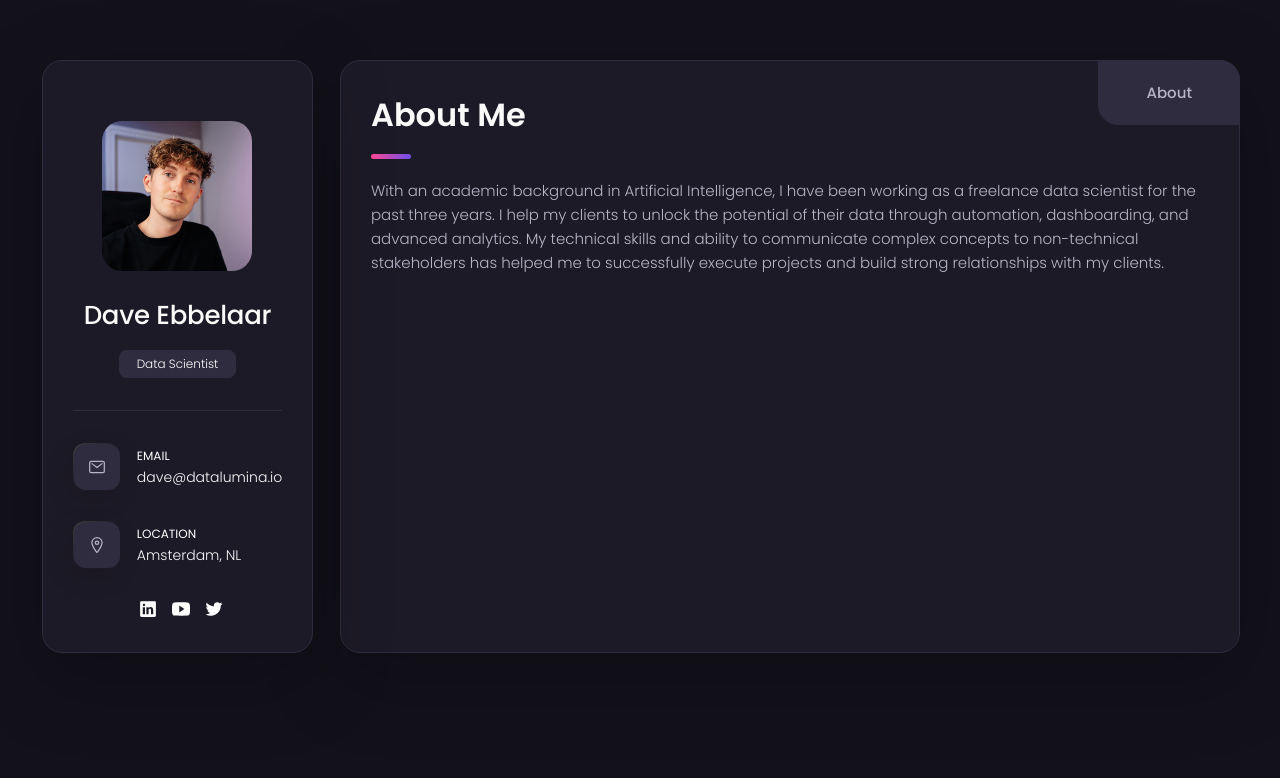
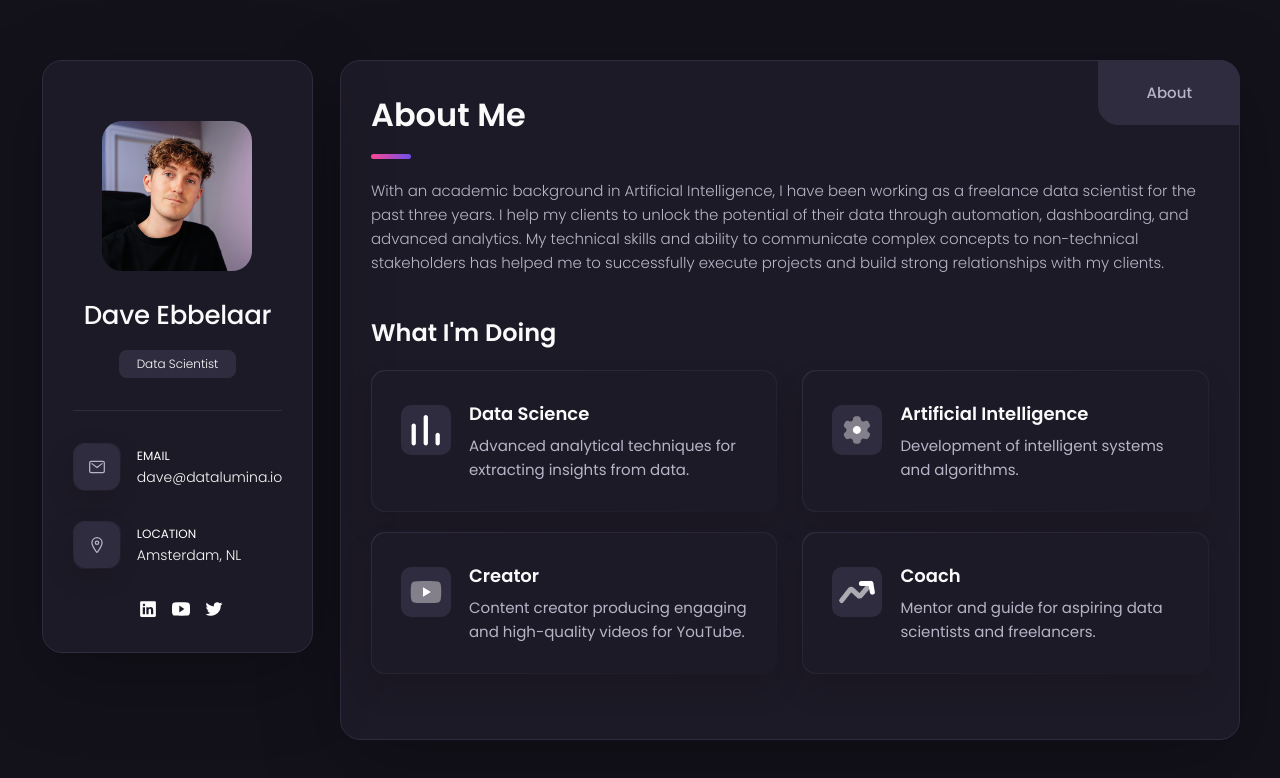
Before and after one commit to daveebbelaar/daveebbelaar.github.io, a plain HTML site: page index.html in a window 1280 px wide. Drawn offline with nearby package versions, Linux system fonts and the light colour scheme.

Commit message:
Service icons

```diff
--- a/assets/css/style.css
+++ b/assets/css/style.css
@@ -24,8 +24,8 @@
   /* gradient */
 
   --bg-gradient-onyx: linear-gradient(to bottom right,
-      ##13111a 3%,
-      ##13111a 97%);
+      #13111a 3%,
+      #13111a 97%);
   --bg-gradient-jet: linear-gradient(to bottom right,
       hsla(240, 1%, 18%, 0.251) 0%,
       hsla(240, 2%, 11%, 0) 100%), hsl(240, 2%, 13%);
@@ -36,8 +36,8 @@
       hsla(45, 88%, 44%, 0.251) 0%,
       hsla(35, 100%, 68%, 0) 59.86%), hsl(240, 2%, 13%);
   --border-gradient-onyx: linear-gradient(to bottom right,
-      hsl(0, 0%, 25%) 0%,
-      hsla(0, 0%, 25%, 0) 50%);
+      #302c3f,
+      #1d1a27);
   --text-gradient-yellow: linear-gradient(to right,
       #ff4895,
       #6e4fe9);
@@ -52,6 +52,7 @@
   --eerie-black-2: #1d1a27;
   /* background */
   --smoky-black: #13111a;
+  --default-card: #1d1a27;
   --white-1: hsl(0, 0%, 100%);
   --white-2: hsl(0, 0%, 98%);
   --orange-yellow-crayola: #B7B4C7;
@@ -576,6 +577,7 @@ main {
 
 .service-item {
   position: relative;
+  background: var(--default-card);
   background: var(--border-gradient-onyx);
   padding: 20px;
   border-radius: 14px;
@@ -587,7 +589,7 @@ main {
   content: "";
   position: absolute;
   inset: 1px;
-  background: var(--bg-gradient-jet);
+  background: var(--default-card);
   border-radius: inherit;
   z-index: -1;
 }
--- a/index.html
+++ b/index.html
@@ -172,19 +172,19 @@
           <li class="navbar-item">
             <button class="navbar-link  active" data-nav-link>About</button>
           </li>
+
+          <!-- <li class="navbar-item">
+            <button class="navbar-link" data-nav-link>Resume</button>
+          </li> -->
+
+          <!-- <li class="navbar-item">
+            <button class="navbar-link" data-nav-link>Portfolio</button>
+          </li> -->
+
+          <!-- <li class="navbar-item">
+            <button class="navbar-link" data-nav-link>Blog</button>
+          </li> -->
           <!--
-          <li class="navbar-item">
-            <button class="navbar-link" data-nav-link>Resume</button>
-          </li>
-
-          <li class="navbar-item">
-            <button class="navbar-link" data-nav-link>Portfolio</button>
-          </li>
-
-          <li class="navbar-item">
-            <button class="navbar-link" data-nav-link>Blog</button>
-          </li>
-
           <li class="navbar-item">
             <button class="navbar-link" data-nav-link>Contact</button>
           </li> -->
@@ -221,7 +221,7 @@
         <!--
           - service
         -->
-        <!--
+
         <section class="service">
 
           <h3 class="h3 service-title">What i'm doing</h3>
@@ -231,15 +231,15 @@
             <li class="service-item">
 
               <div class="service-icon-box">
-                <img src="./assets/images/icon-design.svg
-                " alt="design icon" width="40">
+                <img src="./assets/images/data-science-icon.svg
+                " alt="Data Science icon" width="50" style="border-radius: 10px">
               </div>
 
               <div class="service-content-box">
-                <h4 class="h4 service-item-title">Web design</h4>
+                <h4 class="h4 service-item-title">Data Science</h4>
 
                 <p class="service-item-text">
-                  The most modern and high-quality design made at a professional level.
+                  Advanced analytical techniques for extracting insights from data.
                 </p>
               </div>
 
@@ -248,14 +248,15 @@
             <li class="service-item">
 
               <div class="service-icon-box">
-                <img src="./assets/images/icon-dev.svg" alt="Web development icon" width="40">
+                <img src="./assets/images/gear-icon.svg" alt="Artificial Intelligence icon" width="50"
+                  style="border-radius: 10px">
               </div>
 
               <div class="service-content-box">
-                <h4 class="h4 service-item-title">Web development</h4>
+                <h4 class="h4 service-item-title">Artificial Intelligence</h4>
 
                 <p class="service-item-text">
-                  High-quality development of sites at the professional level.
+                  Development of intelligent systems and algorithms.
                 </p>
               </div>
 
@@ -264,14 +265,14 @@
             <li class="service-item">
 
               <div class="service-icon-box">
-                <img src="./assets/images/icon-app.svg" alt="mobile app icon" width="40">
+                <img src="./assets/images/camera-icon.svg" alt="Creator icon" width="50" style="border-radius: 10px">
               </div>
 
               <div class="service-content-box">
-                <h4 class="h4 service-item-title">Mobile apps</h4>
+                <h4 class="h4 service-item-title">Creator</h4>
 
                 <p class="service-item-text">
-                  Professional development of applications for iOS and Android.
+                  Content creator producing engaging and high-quality videos for YouTube.
                 </p>
               </div>
 
@@ -280,14 +281,14 @@
             <li class="service-item">
 
               <div class="service-icon-box">
-                <img src="./assets/images/icon-photo.svg" alt="camera icon" width="40">
+                <img src="./assets/images/growth-icon.svg" alt="Coach icon" width="50" style="border-radius: 10px">
               </div>
 
               <div class="service-content-box">
-                <h4 class="h4 service-item-title">Photography</h4>
+                <h4 class="h4 service-item-title">Coach</h4>
 
                 <p class="service-item-text">
-                  I make high-quality photos of any category at a professional level.
+                  Mentor and guide for aspiring data scientists and freelancers.
                 </p>
               </div>
 
@@ -295,7 +296,7 @@
 
           </ul>
 
-        </section> -->
+        </section>
 
 
         <!--
```
Also changed, not shown: assets/images/camera-icon.svg (added), assets/images/data-science-icon.svg (added), assets/images/gear-icon.svg (added), assets/images/growth-icon.svg (added), assets/images/world-icon.svg (added).
